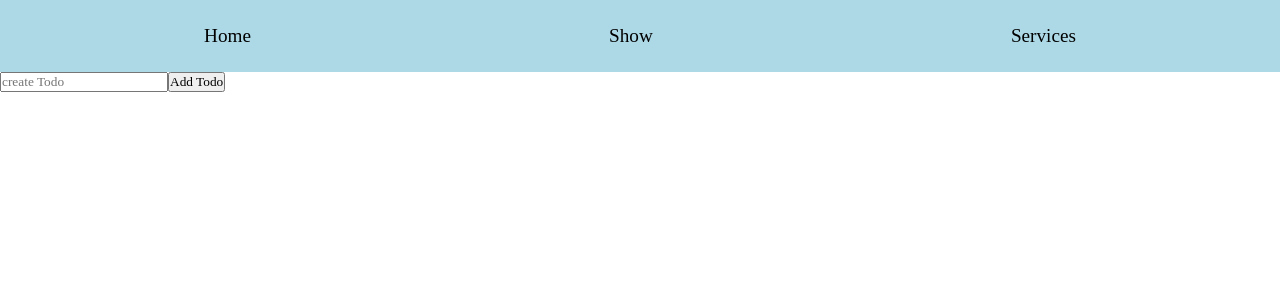
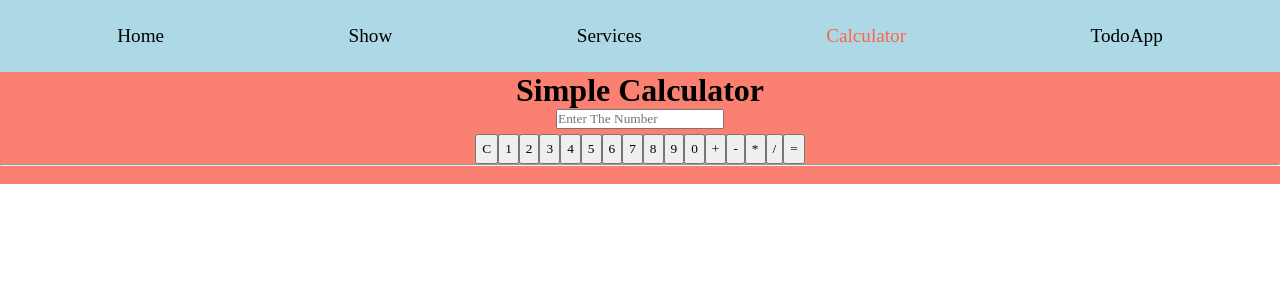
Before and after one commit to akshay5568/ReactPractis, a React (Vite) app: page /calculator in a window 1280 px wide. Shown: the top 300 px of the page. Built offline with nearby package versions, Linux system fonts and the light colour scheme.

Commit message:
Adding A Calculator and Calculator Route.

```diff
--- a/src/App.jsx
+++ b/src/App.jsx
@@ -1,4 +1,4 @@
-import TodoList from "./components/TodoList";
+
 import NavBar from "./components/Navbar";
 import Routess from "./Router/Routess";
 
@@ -8,7 +8,6 @@ function App(){
     <div>
         <NavBar />
         <Routess />
-        <TodoList/>
     </div>
    )
 }
--- /dev/null
+++ b/src/Calc.css
@@ -0,0 +1,16 @@
+*{
+    margin: 0%;
+    padding: 0%;
+}
+
+.bg{
+    width: 100%;
+    height: fit-content;
+    background-color: salmon;
+    text-align: center;
+}
+
+button{
+    margin-top: 5px;
+    padding: 5px;
+}
--- a/src/Router/Routess.jsx
+++ b/src/Router/Routess.jsx
@@ -4,7 +4,8 @@ import Home from "../components/Home";
 import Show from "../components/Show";
 import Services from "../components/Services";
 import Adddata from "../components/Adddata";
-
+import Calculator from "../components/Calculator";
+import TodoList from "../components/TodoList";
 
 function Routess(){
     return (
@@ -14,6 +15,8 @@ function Routess(){
                 <Route path="/show" element={<Show/>} />
                 <Route path="/show/:name" element={<Adddata/>}></Route>
                 <Route path="/services" element={<Services/>} />
+                <Route path="/calculator" element={<Calculator/>} />
+                <Route path="/todo" element={<TodoList/>} />
             </Routes>
         </div>
     )
--- /dev/null
+++ b/src/components/Calculator.jsx
@@ -0,0 +1,56 @@
+import { useState } from 'react';
+import '../Calc.css';
+
+function Calculator (){
+
+
+const [buttonData, setButtonData] = useState([]);
+const [result, setResult] = useState(null);
+
+const handleClear = () => {
+    setButtonData("");
+    setResult(null);
+}
+
+const handleClick = (value) => {
+     setButtonData((buttonData) => buttonData + value);
+}
+
+const handleCalcu = () => {
+    try {
+            setResult(eval(buttonData));
+    }catch (error) {
+       setResult("Error in the expression");
+    }
+}
+
+
+
+    return (
+        <div className="bg">
+              <h1>Simple Calculator</h1>
+              <input type="" value={buttonData} placeholder='Enter The Number'/><br />
+              <button onClick={()=>handleClear()}>C</button>
+              <button onClick={()=> handleClick(1)}>1</button>
+              <button onClick={()=> handleClick(2)}>2</button>
+              <button onClick={()=> handleClick(3)}>3</button>
+              <button onClick={()=> handleClick(4)}>4</button>
+              <button onClick={()=> handleClick(5)}>5</button>
+              <button onClick={()=> handleClick(6)}>6</button>
+              <button onClick={()=> handleClick(7)}>7</button>
+              <button onClick={()=> handleClick(8)}>8</button>
+              <button onClick={()=> handleClick(9)}>9</button>
+              <button onClick={()=> handleClick(0)}>0</button>
+              <button onClick={()=> handleClick("+")}>+</button>
+              <button onClick={()=> handleClick("-")}>-</button>
+              <button onClick={()=> handleClick("*")}>*</button>
+              <button onClick={()=> handleClick("/")}>/</button>
+              <button onClick={handleCalcu}>=</button>
+
+              <hr /><br />
+              <h1>{result}</h1>
+        </div>
+    )
+}
+
+export default Calculator;
--- a/src/components/Navbar.jsx
+++ b/src/components/Navbar.jsx
@@ -9,6 +9,8 @@ function NavBar() {
                 <NavLink to="/" style={(e)=> e.isActive ? {color:"tomato"} : {color:"black"}}>Home</NavLink>
                 <NavLink to="/show" style={(e)=> e.isActive ? {color:"tomato"} : {color:"black"}}>Show</NavLink>
                 <NavLink to="/services" style={(e)=> e.isActive ? {color:"tomato"} : {color:"black"}}>Services</NavLink>
+                <NavLink to="/calculator" style={(e)=> e.isActive ? {color:"tomato"} : {color:"black"}}>Calculator</NavLink>
+                <NavLink to="/todo" style={(e)=> e.isActive ? {color:"tomato"} : {color:"black"}}>TodoApp</NavLink>
         </nav>
     )
 
```
